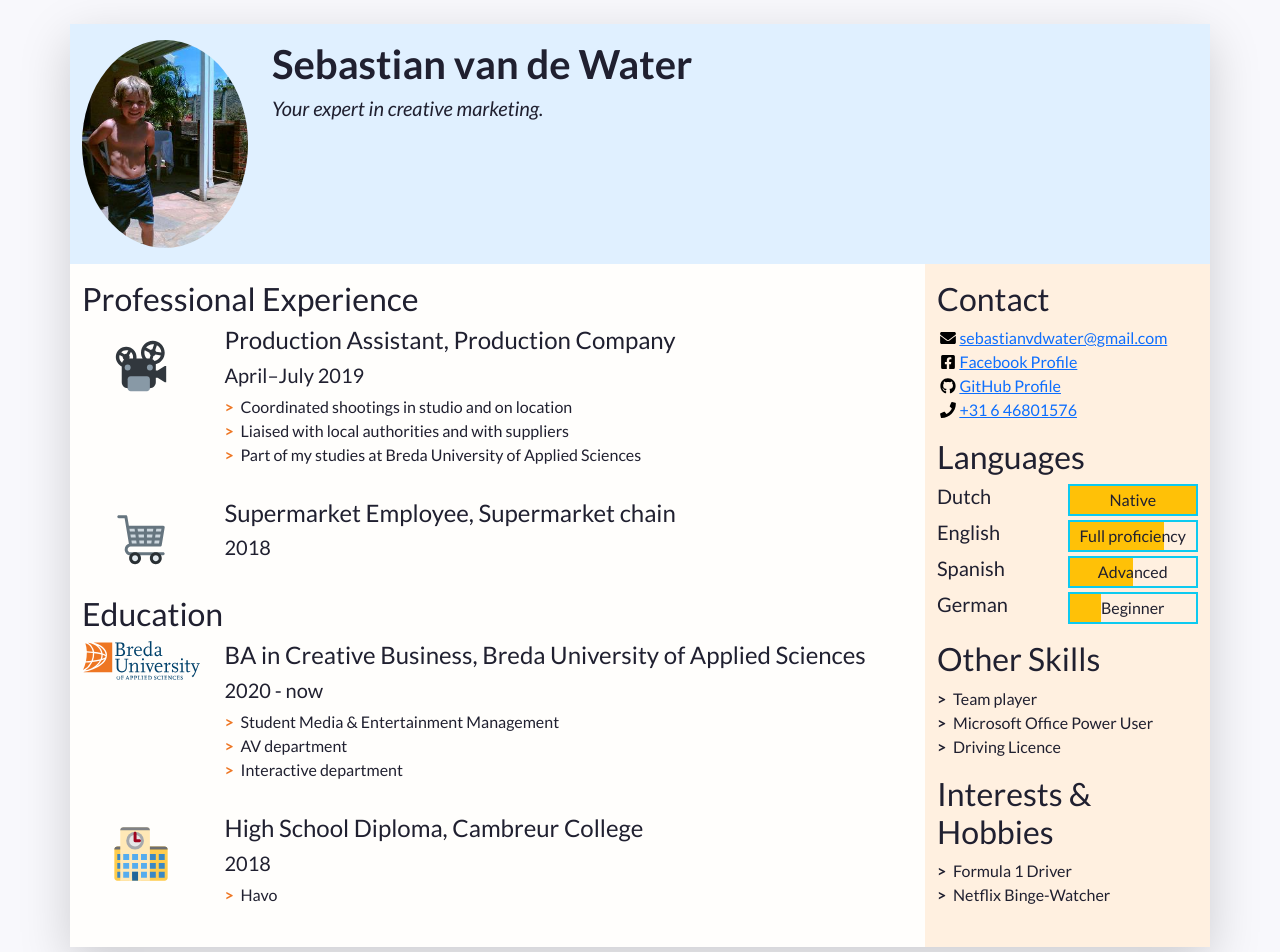
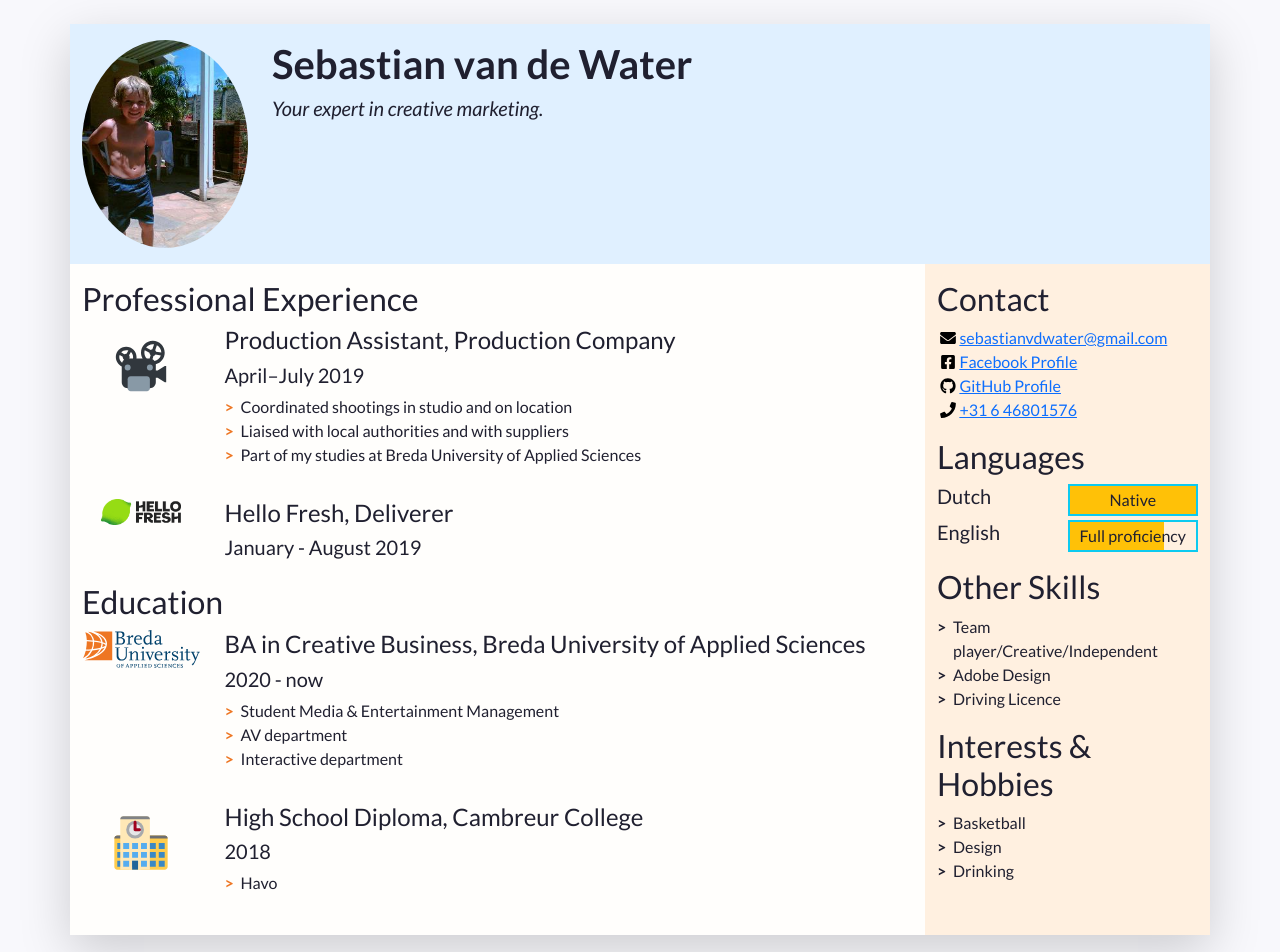
Before and after one commit to Sebastianvandewater/prj4-cv, a plain HTML site: page index.html in a window 1280 px wide. Shown: the top 952 px of the page. Drawn offline with nearby package versions, Linux system fonts and the light colour scheme.

Commit message:
hello fresh

```diff
--- a/index.html
+++ b/index.html
@@ -105,11 +105,11 @@
               <li class="biography-item row mb-2">
                 <div class="logo-container col-3 col-sm-2 col-md-3 col-lg-2">
                 <!-- We're using a grid inside a grid so we can align logos and text -->
-                  <img class="biography-logo mw-100 d-block mx-auto" src="images/employers/trolley.svg" alt="Company logo" width="80">
+                  <img class="biography-logo mw-100 d-block mx-auto" src="images/hellofresh.png" alt="Company logo" width="80">
                 </div>
                 <div class="biography-contents col-9 col-sm-10 col-md-9 col-lg-10">
-                  <h4>Supermarket Employee, Supermarket chain</h4>
-                  <h5>2018</h5>
+                  <h4>Hello Fresh, Deliverer&nbsp; &nbsp;</h4>
+                  <h5>January - August 2019</h5>
 
                   <!-- This entry doesn't have a list of achievements, but you can copy-paste the one from above -->
                 </div>
@@ -228,23 +228,9 @@
                   <div class="language-progress position-absolute bg-warning h-100 w-75"></div>
                   <h6 class="position-absolute w-100 text-center top-0 py-1">Full proficiency</h6>
                 </div>
+
               </li>
-              <li class="language-item d-flex mb-1">
-                <h5 class="language-name w-50">Spanish</h5>
-                <div class="language-level w-50 border border-info border-2 position-relative">
-                  <!-- The div below is a progress bar. Choose between w-25, w-50, w-75 and w-100 to show your level of fluency -->
-                  <div class="language-progress position-absolute bg-warning h-100 w-50"></div>
-                  <h6 class="position-absolute w-100 text-center top-0 py-1">Advanced</h6>
-                </div>
-              </li>
-              <li class="language-item d-flex mb-1">
-                <h5 class="language-name w-50">German</h5>
-                <div class="language-level w-50 border border-info border-2 position-relative">
-                  <!-- The div below is a progress bar. Choose between w-25, w-50, w-75 and w-100 to show your level of fluency -->
-                  <div class="language-progress position-absolute bg-warning h-100 w-25"></div>
-                  <h6 class="position-absolute w-100 text-center top-0 py-1">Beginner</h6>
-                </div>
-              </li>
+
             </ul>
           </section>
 
@@ -253,8 +239,8 @@
           <section class="my-3 aside-section">
             <h2>Other Skills</h2>
             <ul class="skill-list list-unstyled">
-              <li class="skill-item">Team player</li>
-              <li class="skill-item">Microsoft Office Power User</li>
+              <li class="skill-item">Team player/Creative/Independent</li>
+              <li class="skill-item">Adobe Design</li>
               <li class="skill-item">Driving Licence</li>
             </ul>
           </section>
@@ -264,8 +250,9 @@
           <section class="my-3 aside-section">
             <h2>Interests &amp; Hobbies</h2>
             <ul class="skill-list list-unstyled">
-              <li class="skill-item">Formula 1 Driver</li>
-              <li class="skill-item">Netflix Binge-Watcher</li>
+              <li class="skill-item">Basketball&nbsp;&nbsp;&nbsp;</li>
+              <li class="skill-item">Design</li>
+				<li>Drinking</li>
             </ul>
           </section>
 
```
Also changed, not shown: images/hellofresh.png (added).
